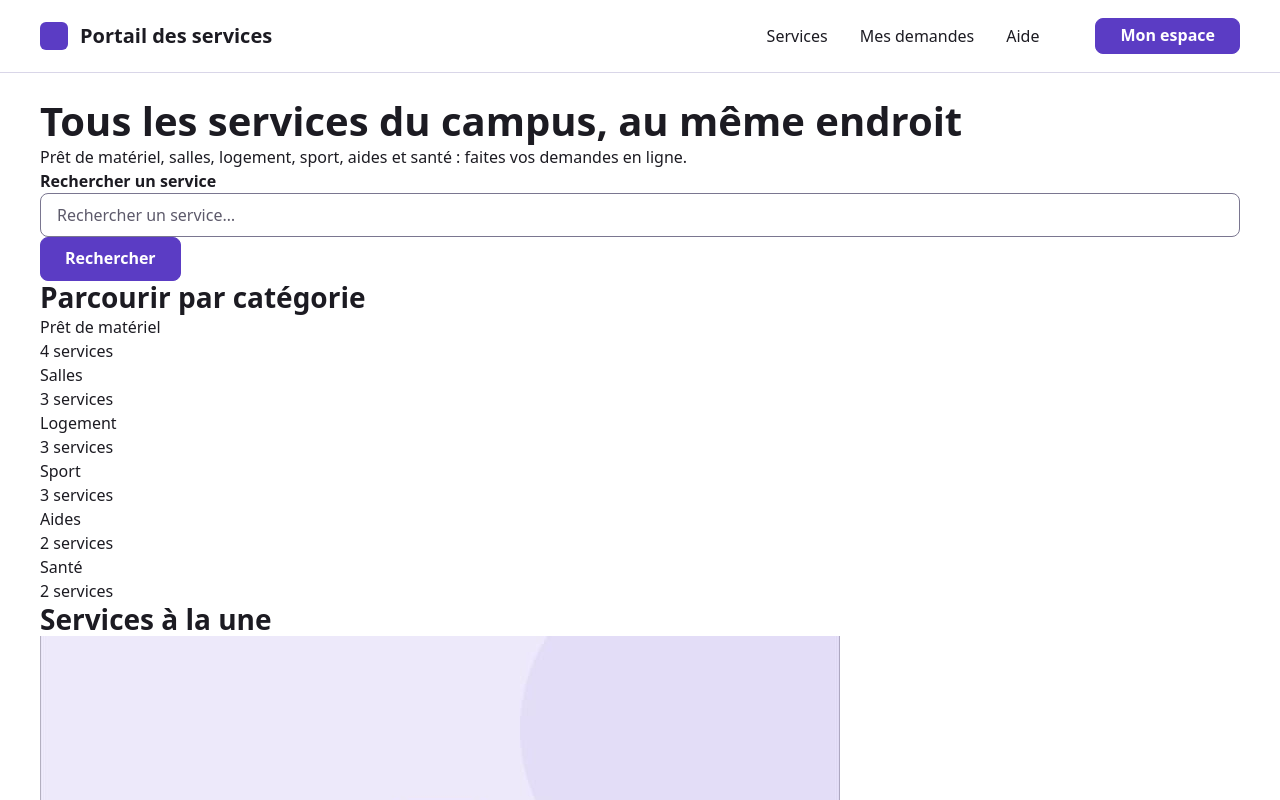
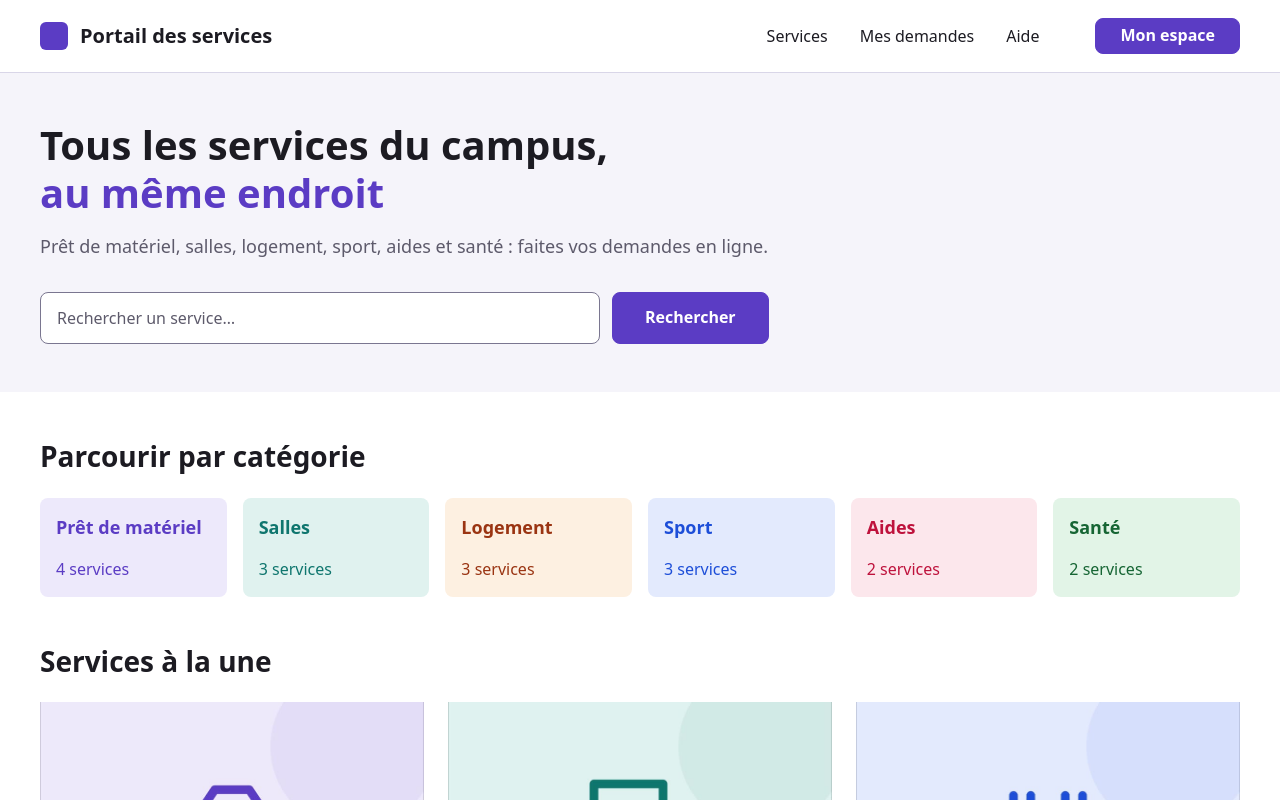
Before and after one commit to TheotimALBERTEAU/ProjetFrontEnd, an Angular app: page / in a window 1280 px wide. Shown: the top 800 px of the page. Built offline with nearby package versions, Linux system fonts and the light colour scheme.

Commit message:
feat : css page d'accueil

```diff
--- a/src/app/pages/accueil/accueil.html
+++ b/src/app/pages/accueil/accueil.html
@@ -2,7 +2,7 @@
   <h1>Tous les services du campus, <span>au même endroit</span></h1>
   <p>Prêt de matériel, salles, logement, sport, aides et santé : faites vos demandes en ligne.</p>
   <form action="/services" role="search">
-    <label for="recherche">Rechercher un service</label>
+    <label for="recherche" class="visually-hidden">Rechercher un service</label>
     <input type="search" id="recherche" name="q" placeholder="Rechercher un service…" />
     <button type="submit">Rechercher</button>
   </form>
@@ -12,7 +12,7 @@
   <h2>Parcourir par catégorie</h2>
   <ul>
     @for (categorie of categories; track categorie.id) {
-      <li>
+      <li [attr.data-categorie]="categorie.id">
         <p>{{ categorie.libelle }}</p>
         <span>{{ categorie.nombre }} services</span>
       </li>
--- a/src/app/pages/accueil/accueil.scss
+++ b/src/app/pages/accueil/accueil.scss
@@ -0,0 +1,120 @@
+.recherche {
+  margin-top: calc(-1 * var(--espace-5));
+  padding-block: var(--espace-6) var(--espace-4);
+  background: var(--couleur-fond-section);
+  /* Ces deux lignes étirent le fond gris jusqu'aux bords de l'écran sans faire apparaître de barre de défilement horizontale. */
+  box-shadow: 0 0 0 100vmax var(--couleur-fond-section);
+  clip-path: inset(0 -100vmax);
+
+  h1 span {
+    display: block;
+    color: var(--couleur-primaire);
+  }
+
+  > p {
+    margin-top: var(--espace-4);
+    font-size: var(--taille-intro);
+    color: var(--couleur-texte-secondaire);
+  }
+
+  form {
+    display: grid;
+    gap: var(--espace-3);
+    margin-top: var(--espace-4);
+  }
+
+  input {
+    min-height: 52px;
+  }
+
+  button {
+    min-height: 52px;
+  }
+}
+
+.categories,
+.article {
+  margin-top: var(--espace-6);
+
+  h2 {
+    margin-bottom: var(--espace-4);
+  }
+}
+
+.categories ul {
+  display: grid;
+  grid-template-columns: repeat(2, 1fr);
+  gap: var(--espace-3);
+}
+
+.categories li {
+  padding: var(--espace-3) var(--espace-4);
+  color: var(--cat-texte);
+  background: var(--cat-fond);
+  border-radius: var(--rayon);
+
+  p {
+    font-size: 1.125rem;
+    font-weight: 700;
+  }
+
+  span {
+    font-size: var(--taille-texte);
+  }
+}
+
+.article ul {
+  display: grid;
+  gap: var(--espace-5);
+}
+
+@media (min-width: 48em) {
+  .recherche {
+    padding-block: var(--espace-7) var(--espace-7);
+
+    form {
+      grid-template-columns: minmax(0, 560px) auto;
+      justify-content: start;
+      margin-top: var(--espace-6);
+    }
+
+    button {
+      padding-inline: var(--espace-6);
+    }
+  }
+
+  .categories,
+  .article {
+    margin-top: var(--espace-7);
+
+    h2 {
+      margin-bottom: var(--espace-5);
+    }
+  }
+
+  .categories ul {
+    grid-template-columns: repeat(3, 1fr);
+    gap: var(--espace-4);
+  }
+
+  .categories li {
+    display: flex;
+    flex-direction: column;
+    gap: var(--espace-4);
+    padding: var(--espace-4);
+  }
+
+  .article ul {
+    grid-template-columns: repeat(2, 1fr);
+  }
+}
+
+@media (min-width: 64em) {
+  .categories ul {
+    grid-template-columns: repeat(6, 1fr);
+  }
+
+  .article ul {
+    grid-template-columns: repeat(3, 1fr);
+  }
+}
```
